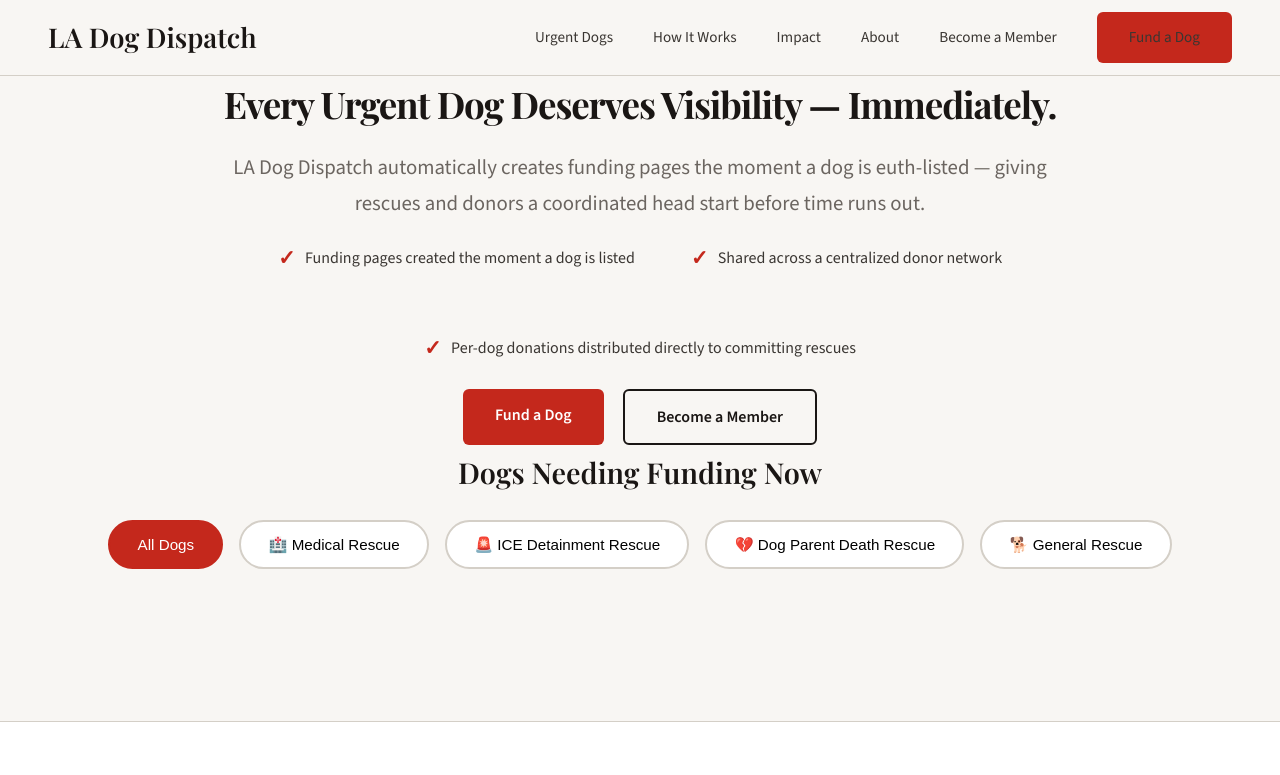
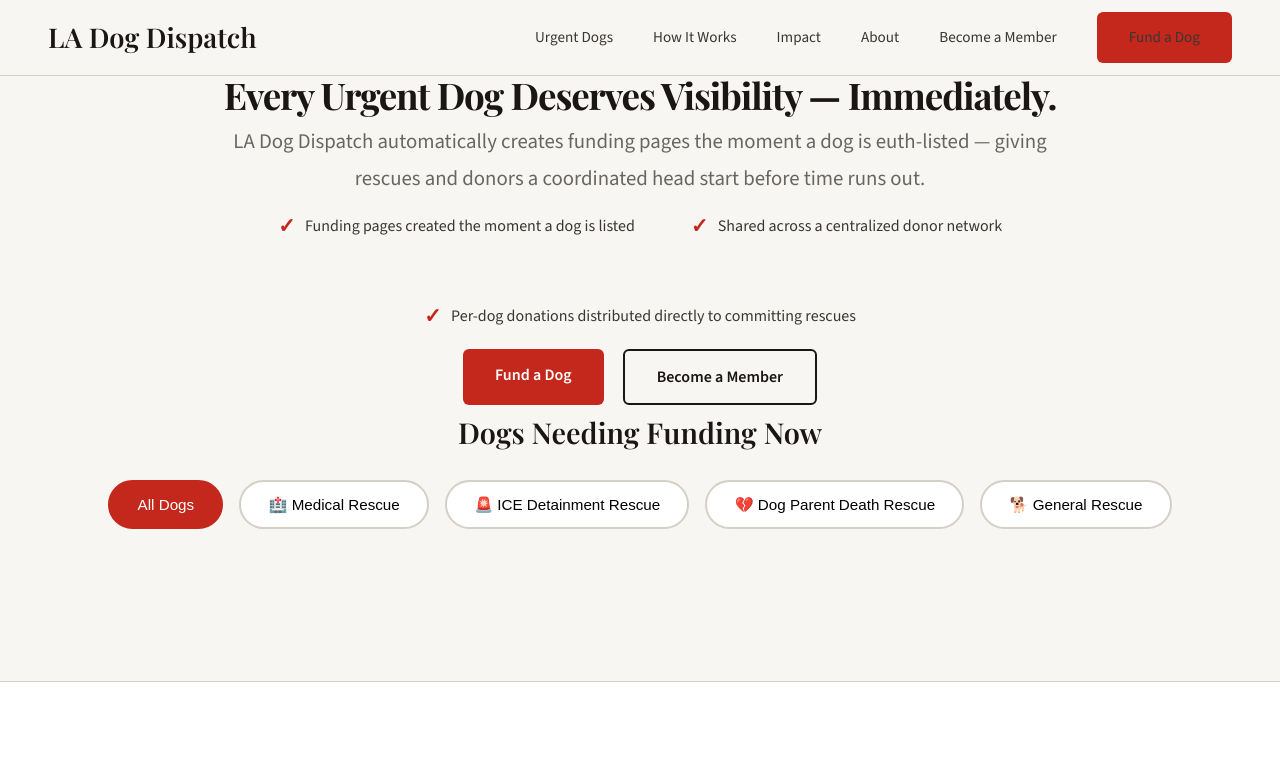
Before and after one commit to connifer125-hub/la-dog-dispatch, a website: page public/index.html in a window 1280 px wide. Shown: the top 775 px of the page. Drawn offline with nearby package versions, Linux system fonts and the light colour scheme; no server answers.

Commit message:
Update index.html

```diff
--- a/public/index.html
+++ b/public/index.html
@@ -27,13 +27,13 @@
         .btn-primary:hover { background: #9d1f16; transform: translateY(-2px); box-shadow: var(--shadow-md); }
         .btn-secondary { background: transparent; color: var(--color-dark); padding: 0.8rem 2rem; border-radius: 6px; text-decoration: none; font-weight: 600; border: 2px solid var(--color-dark); transition: all 0.3s; display: inline-block; cursor: pointer; }
         .btn-secondary:hover { background: var(--color-dark); color: white; }
-        .hero { max-width: 1400px; margin: 0 auto; padding: 3rem 3rem 2rem; text-align: center; max-height: 45vh; display: flex; flex-direction: column; justify-content: center; }
-        .hero h1 { font-family: 'Playfair Display', serif; font-size: 2.3rem; line-height: 1.15; color: var(--color-dark); margin-bottom: 1.5rem; font-weight: 700; letter-spacing: -0.03em; }
-        .hero .subheadline { font-size: 1.3rem; color: var(--color-text-light); max-width: 820px; margin: 0 auto 1.2rem; line-height: 1.75; }
-        .proof-points { display: flex; justify-content: center; gap: 3.5rem; margin-bottom: 1.5rem; flex-wrap: wrap; }
+        .hero { max-width: 1400px; margin: 0 auto; padding: 1.5rem 3rem 1rem; text-align: center; max-height: 40vh; display: flex; flex-direction: column; justify-content: center; }
+        .hero h1 { font-family: 'Playfair Display', serif; font-size: 2.3rem; line-height: 1.1; color: var(--color-dark); margin-bottom: .5rem; font-weight: 700; letter-spacing: -0.03em; padding: 0; }
+        .hero .subheadline { font-size: 1.3rem; color: var(--color-text-light); max-width: 820px; margin: 0 auto .8rem; line-height: 1.75; }
+        .proof-points { display: flex; justify-content: center; gap: 3.5rem; margin-bottom: 1rem; flex-wrap: wrap; }
         .proof-point { display: flex; align-items: center; gap: 0.6rem; color: var(--color-text); font-weight: 500; }
         .proof-point::before { content: "✓"; color: var(--color-red); font-weight: bold; font-size: 1.3rem; }
-        .hero-buttons { display: flex; gap: 1.2rem; justify-content: center; }
+        .hero-buttons { display: flex; gap: 1.2rem; justify-content: center; margin-bottom: 0; }
         section { max-width: 1400px; margin: 0 auto; padding: 6rem 3rem; }
         section.bg-light { background: white; max-width: 100%; padding: 6rem 0; border-top: 1px solid var(--color-border); border-bottom: 1px solid var(--color-border); }
         section.bg-light > div { max-width: 1400px; margin: 0 auto; padding: 0 3rem; }
```
